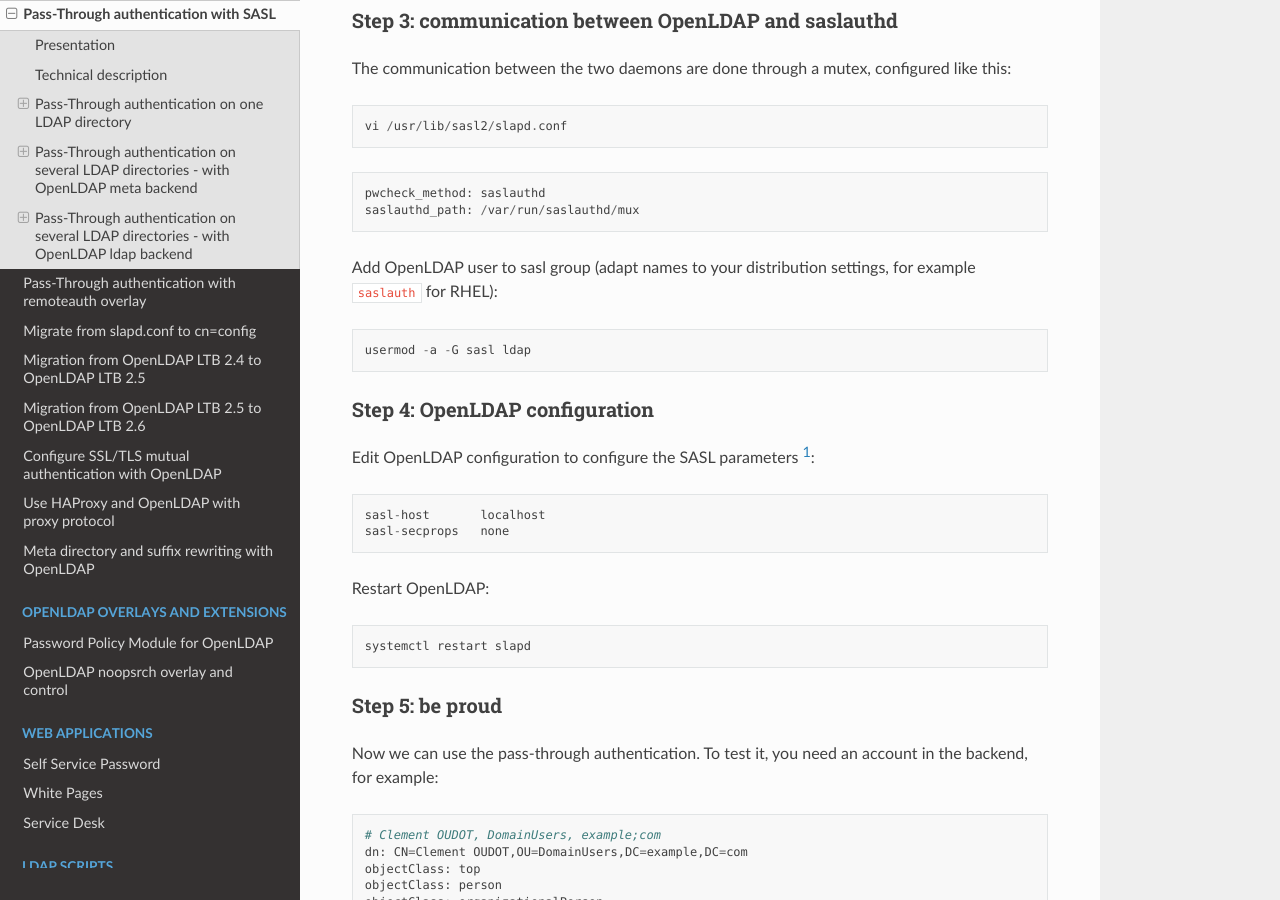
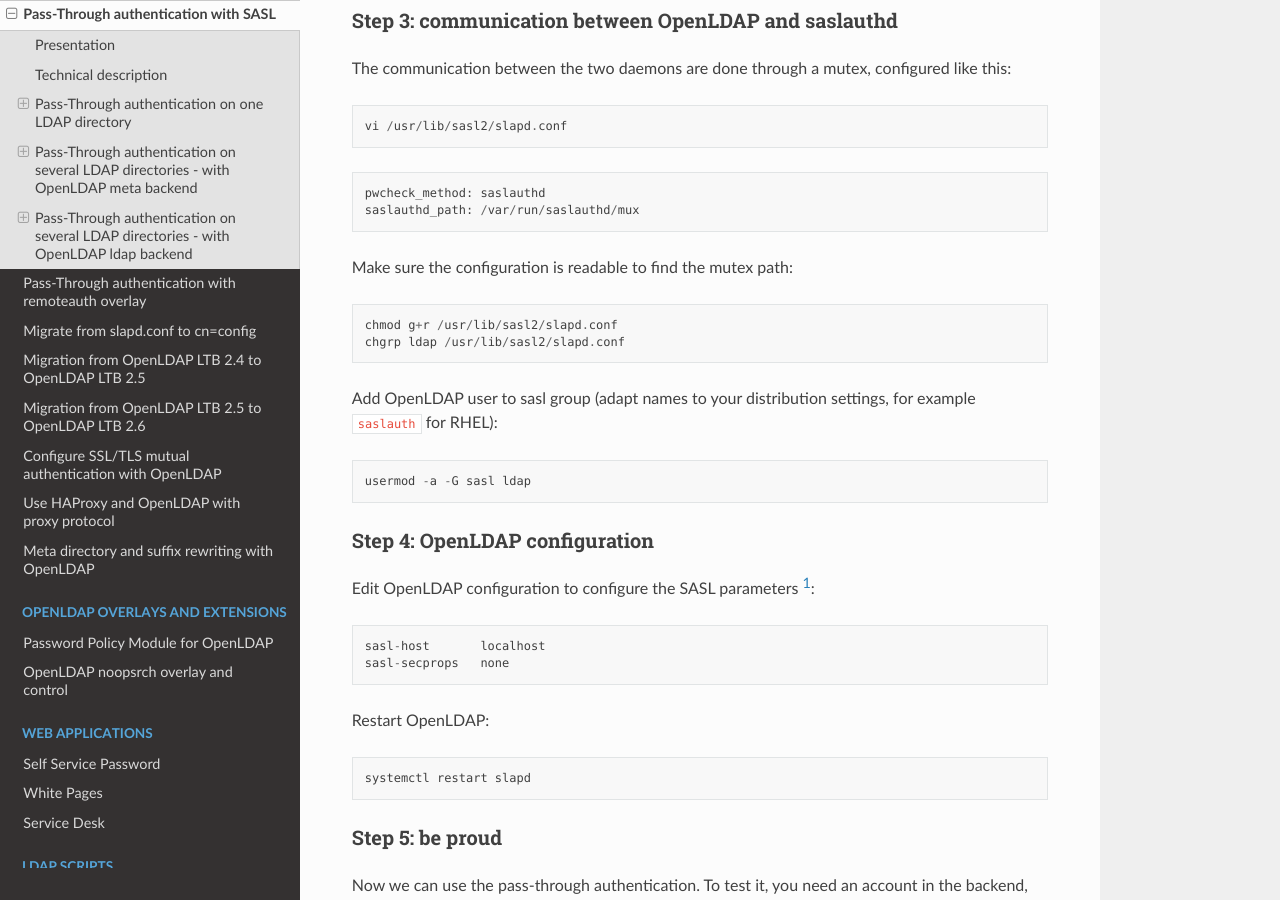
Before and after one commit to ltb-project/documentation, a Sphinx documentation site: the page built from source/sasl_delegation.rst, in a window 1280 px wide and 900 px high, scrolled down 5009 px. Built offline with Sphinx 7.4.7 and the Read the Docs theme 3.1.0, drawn with Linux system fonts in a browser that asks for light colours.

Commit message:
#26: Adding sasl2 slapd.conf file permission

```diff
--- a/source/sasl_delegation.rst
+++ b/source/sasl_delegation.rst
@@ -170,6 +170,13 @@
 
     pwcheck_method: saslauthd
     saslauthd_path: /var/run/saslauthd/mux
+
+Make sure the configuration is readable to find the mutex path:
+
+::
+
+    chmod g+r /usr/lib/sasl2/slapd.conf
+    chgrp ldap /usr/lib/sasl2/slapd.conf
 
 Add OpenLDAP user to sasl group (adapt names to your distribution settings, for example ``saslauth`` for RHEL)::
 
```
